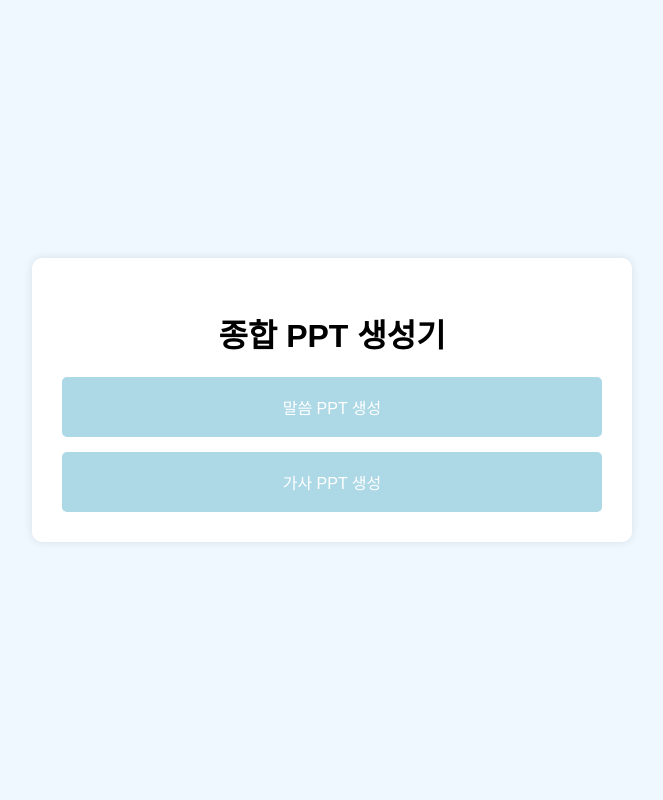
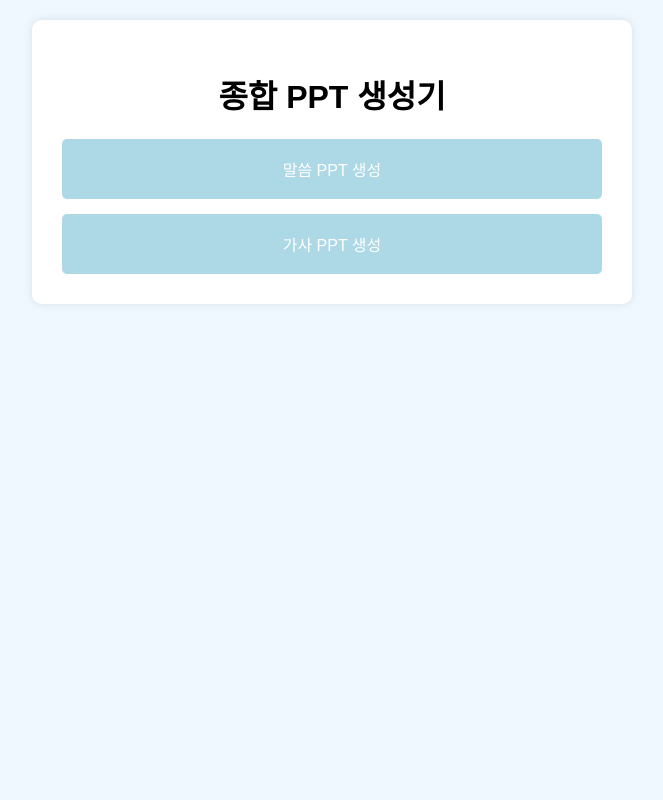
Before and after one commit to SeongYunHong/CreatPPTs, a Flask app: page / in a window 1280 px wide. Shown: the whole page, without its empty margins (308-971 px from the left). Run offline with Flask 3, Linux system fonts and the light colour scheme; some libraries are stand-ins or nearby versions.

Commit message:
body css 수정

```diff
--- a/static/style.css
+++ b/static/style.css
@@ -6,9 +6,10 @@ body {
     background-color: #f0f8ff;
     display: flex;
     justify-content: center;
-    align-items: center;
+    align-items: flex-start;
     height: 100vh;
     margin: 0;
+    padding-top: 20px;
 }
 
 .container {
```
